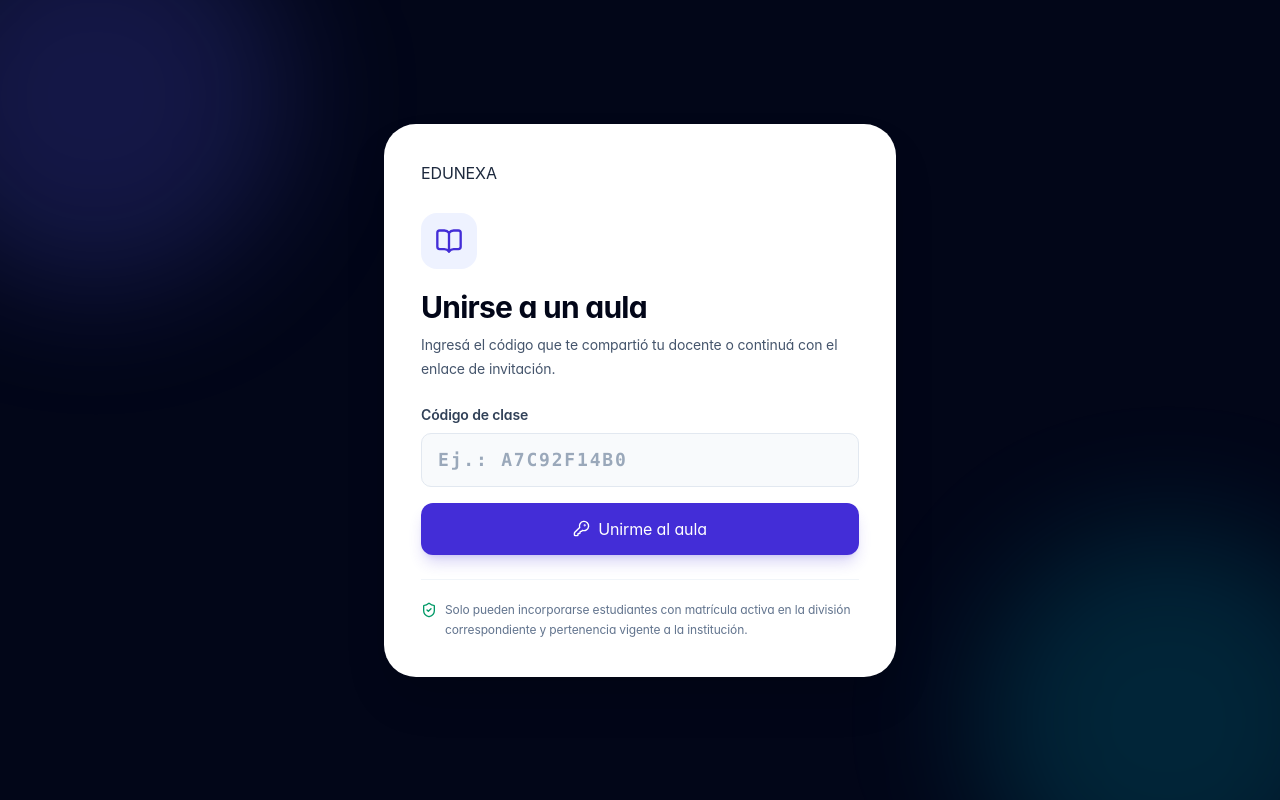
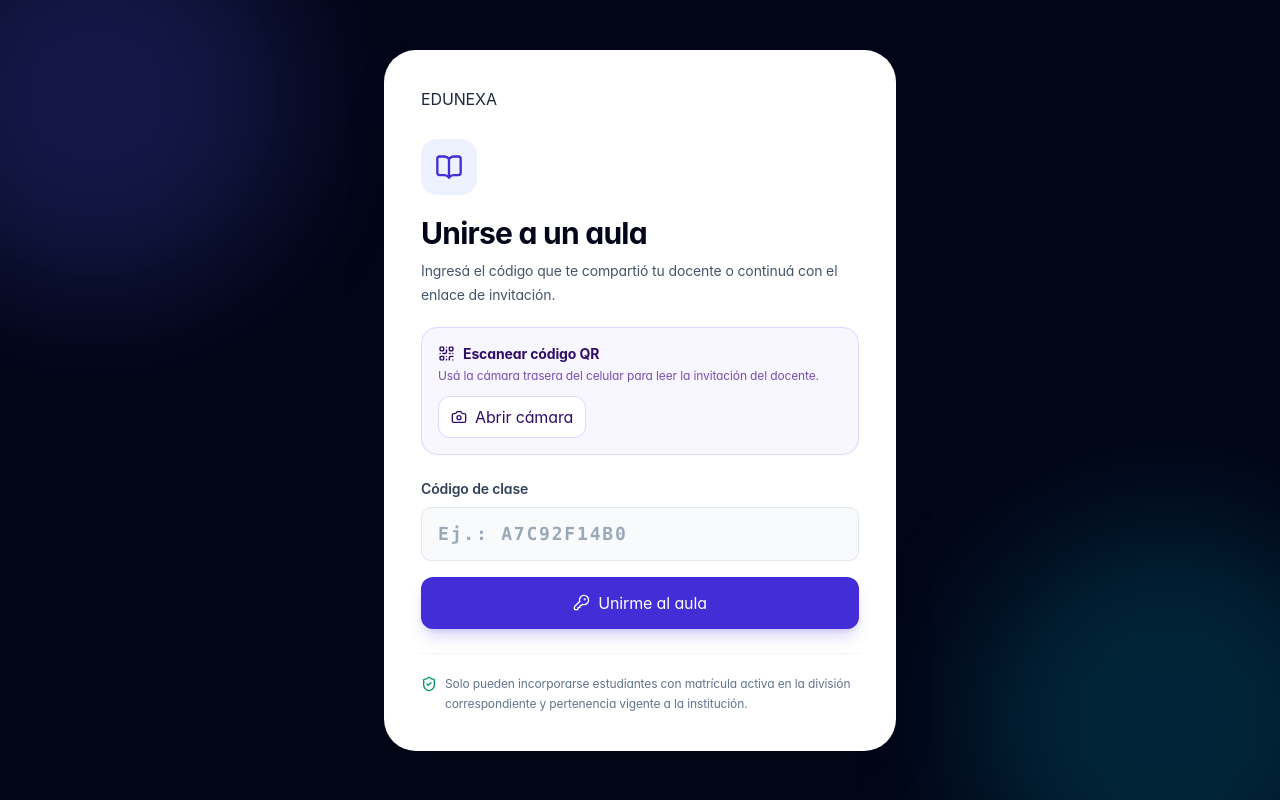
Before and after one commit to mariotonygomez81-debug/EDUNEXA-public, a Next.js app: page /join/classroom in a window 1280 px wide. Built offline with nearby package versions, Linux system fonts and the light colour scheme.

Commit message:
feat(student): integrar escaner QR en ingreso a aulas

```diff
--- a/src/app/join/classroom/page.tsx
+++ b/src/app/join/classroom/page.tsx
@@ -2,6 +2,7 @@ import Link from "next/link";
 import { redirect } from "next/navigation";
 import { BookOpen, ShieldCheck, KeyRound } from "lucide-react";
 import { joinClassroomByInvite } from "./actions";
+import ClassroomQrScanner from "./qr-scanner";
 
 export default async function JoinClassroomPage({
   searchParams,
@@ -23,6 +24,7 @@ export default async function JoinClassroomPage({
         <h1 className="mt-5 text-3xl font-bold tracking-tight text-slate-950">Unirse a un aula</h1>
         <p className="mt-2 text-sm leading-6 text-slate-600">Ingresá el código que te compartió tu docente o continuá con el enlace de invitación.</p>
         {query.error ? <div role="alert" className="mt-5 rounded-xl border border-rose-200 bg-rose-50 p-3 text-sm text-rose-800">El código o enlace no es válido, venció o tu matrícula no corresponde a esta aula.</div> : null}
+        <ClassroomQrScanner schoolSlug={school}/>
         <form action={joinClassroomByInvite} className="mt-6 space-y-4">
           <input type="hidden" name="school" value={school}/>
           <input type="hidden" name="token" value={token}/>
```
